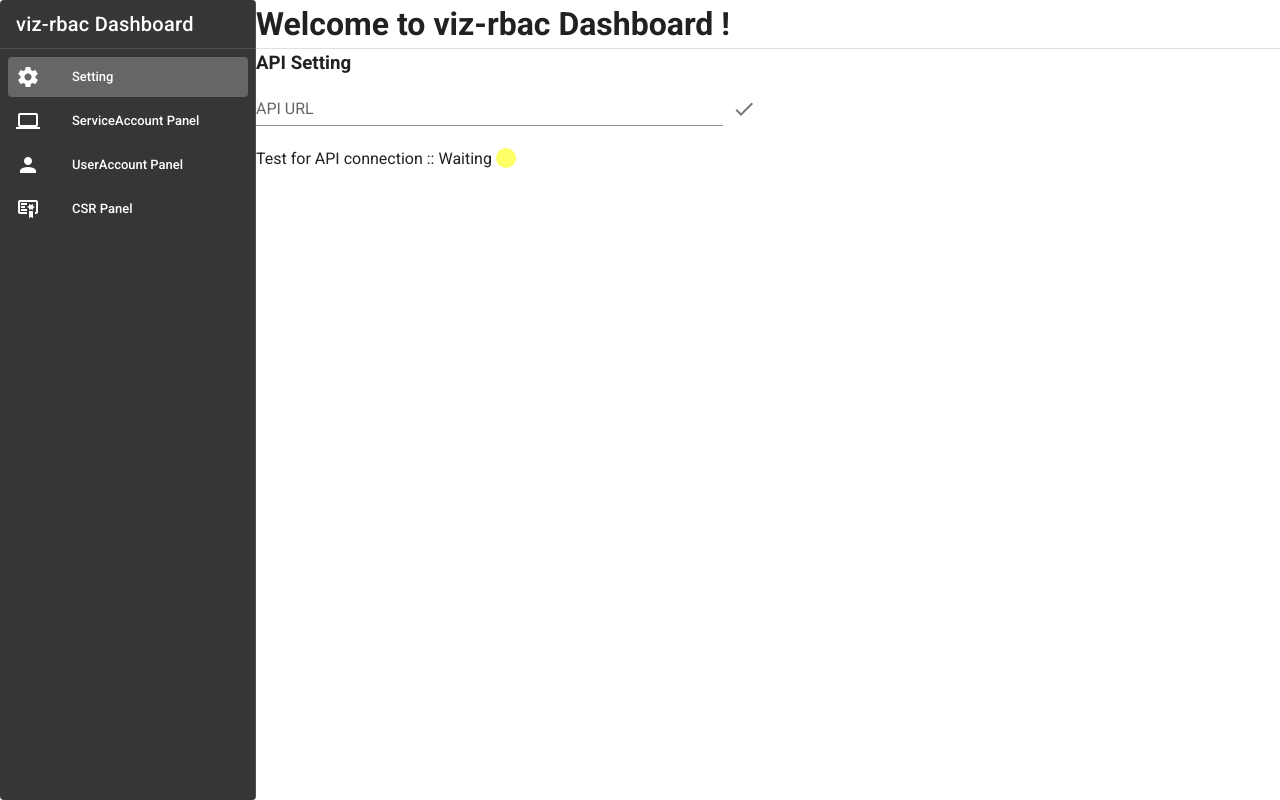
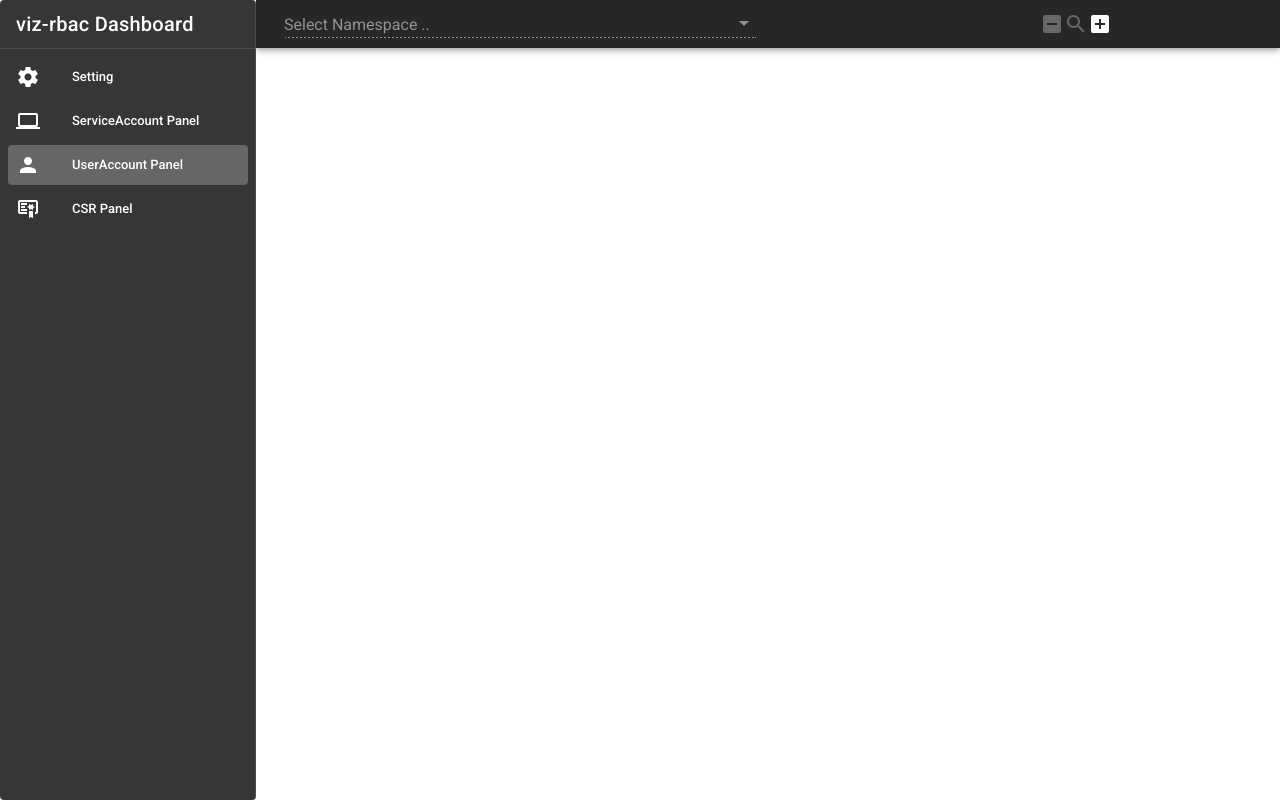
Before and after one commit to freckie/viz-rbac, a Vue app in the folder web/: page /ua in a window 1280 px wide. Before the commit this address led to /setting. Built offline with nearby package versions, Linux system fonts and the light colour scheme; no server answers.

Commit message:
Update: UserAccount Panel

```diff
--- a/web/src/components/dashboard/Heatmap.vue
+++ b/web/src/components/dashboard/Heatmap.vue
@@ -18,12 +18,17 @@ export default {
     getData(heatmapKind, namespace) {
       return new Promise((resolve, reject) => {
         const host = this.$host
-        var _ns
+        var _ns, url
 
         clearHeatmap('#d3-wrapper')
 
         // Axios
-        this.$axios.get(host + '/api/agg/v1/heatmap/' + heatmapKind + '/' + namespace)
+        if (heatmapKind == 'user-ns') {
+          url = host + '/api/agg/v1/heatmap/' + heatmapKind
+        } else {
+          url = host + '/api/agg/v1/heatmap/' + heatmapKind + '/' + namespace
+        }
+        this.$axios.get(url)
           .then((resp) => {
             _ns = resp.data.data
 
@@ -43,33 +48,21 @@ export default {
           })
       })
     },
-    generateHeatmap(heatmapKind, namespace) {
+    clear() {
+      clearHeatmap('#d3-wrapper')
+    },
+    generateHeatmap(heatmapKind, namespace, colorFn) {
       this.heatmapKind = heatmapKind
       this.namespace = namespace
 
       this.getData(heatmapKind, namespace)
         .then(data => {
-          createHeatmap('#d3-wrapper', data, this._calcColor, this._breakString)
+          createHeatmap('#d3-wrapper', data, colorFn, this._breakString)
         })
         .catch((error) => {
           console.log('[ERROR]', error)
           alert('Unexpected error occurred.')
         })
-    },
-        _calcColor(verbs) {
-      // rgb(39, 100, 25)
-      if (verbs == undefined || verbs.length == 0) return '#27641910' // .0
-
-      let verbsSet = new Set(verbs)
-      if (verbsSet.has("delete") || verbsSet.has("deletecollection")) {
-        return '#276419' // 1.00
-      } else if (verbsSet.has("update") || verbsSet.has("create") || verbsSet.has("patch")) {
-        return '#276419a8' // .66
-      } else if (verbsSet.has("get") || verbsSet.has("list") || verbsSet.has("watch")) {
-        return '#27641954' // .33
-      } else {
-        return '#27641907' // .07
-      }
     },
     _breakString(str) {
       const limit = 7
--- a/web/src/router/index.js
+++ b/web/src/router/index.js
@@ -3,6 +3,7 @@ import VueRouter from 'vue-router'
 
 import SettingView from '@/router/views/SettingView.vue'
 import SAPanelView from '@/router/views/SAPanelView.vue'
+import UAPanelView from '@/router/views/UAPanelView.vue'
 
 Vue.use(VueRouter)
 
@@ -24,7 +25,7 @@ const routes = [
   {
     path: '/ua',
     name: 'UserAccount Panel',
-    component: SAPanelView
+    component: UAPanelView
   },
   {
     path: '/csr',
--- a/web/src/router/views/SAPanelView.vue
+++ b/web/src/router/views/SAPanelView.vue
@@ -44,7 +44,7 @@ export default {
   },
   watch: {
     namespace(newVal) {
-      this.$refs.heatmap.generateHeatmap('sa-res', newVal)
+      this.$refs.heatmap.generateHeatmap('sa-res', newVal, this._calcColor)
     }
   },
   mounted() {
@@ -69,6 +69,22 @@ export default {
           console.log('[ERROR]', error)
           alert('Unexpected error.')
         })
+    },
+    _calcColor(verbs) {
+      const colorList = ['#27641907', '#27641954', '#276419a8', '#276419'] // rgb(39, 100, 25)
+
+      if (verbs == undefined || verbs.length == 0) return colorList[0]
+
+      let verbsSet = new Set(verbs)
+      if (verbsSet.has("delete") || verbsSet.has("deletecollection")) {
+        return colorList[3]
+      } else if (verbsSet.has("update") || verbsSet.has("create") || verbsSet.has("patch")) {
+        return colorList[2]
+      } else if (verbsSet.has("get") || verbsSet.has("list") || verbsSet.has("watch")) {
+        return colorList[1]
+      } else {
+        return colorList[0]
+      }
     }
   }
 }
--- /dev/null
+++ b/web/src/router/views/UAPanelView.vue
@@ -0,0 +1,168 @@
+<template>
+  <div>
+    <v-toolbar
+      id="top-bar"
+      absolute
+      dark
+      dense
+      height="48"
+    >
+      <!-- Namespace Control -->
+      <v-col cols="6">
+        <v-select
+          v-model="namespace"
+          :items="namespaces"
+          :disabled="zoomLevel == 0 ? true : false"
+          single-line
+          dense
+          label="Select Namespace .."
+          hide-details
+        >
+        </v-select>
+      </v-col>
+
+      <v-spacer />
+
+      <!-- Zoom Control -->
+      <v-col cols="3">
+        <v-row>
+          <!-- Zoom Out -->
+          <v-col cols="1">
+            <v-btn
+              icon
+              color="white"
+              :disabled="zoomLevel == 0 ? true : false"
+              @click="changeZoomLevel(false)"
+            >
+              <v-icon>mdi-minus-box</v-icon>
+            </v-btn>
+          </v-col>
+
+          <!-- Zoom Icon -->
+          <v-col cols="1">
+            <v-btn icon color="white" disabled>
+              <v-icon>mdi-magnify</v-icon>
+            </v-btn>
+          </v-col>
+
+          <!-- Zoom In -->
+          <v-col cols="1">
+            <v-btn
+              icon
+              color="white"
+              :disabled="zoomLevel == 0 ? false : true"
+              @click="changeZoomLevel(true)"
+            >
+              <v-icon>mdi-plus-box</v-icon>
+            </v-btn>
+          </v-col>
+        </v-row>
+      </v-col>
+    </v-toolbar>
+
+    <div id="heatmap-wrapper">
+      <Heatmap ref="heatmap" />
+    </div>
+  </div>
+</template>
+
+<script>
+import Heatmap from '@/components/dashboard/Heatmap.vue'
+
+export default {
+  name: 'UAPanelView',
+  components: {
+    Heatmap
+  },
+  data: () => {
+    return {
+      zoomLevel: 0,
+      namespace: '',
+      namespaces: ['none']
+    }
+  },
+  watch: {
+    zoomLevel(newLevel) {
+      if (newLevel == 0) {
+        console.log('Changed ZoomLevel successfully :', newLevel)
+        this.generateUserNSHeatmap()
+      } else if (newLevel == 1) {
+        console.log('Changed ZoomLevel successfully :', newLevel)
+        this.setNamespaces()
+      }
+    },
+    namespace(newNS) {
+      this.$refs.heatmap.generateHeatmap('user-res', newNS, this._calcColorForUserRes)
+    }
+  },
+  mounted() {
+    this.generateUserNSHeatmap()
+  },
+  methods: {
+    changeZoomLevel(isZoomIn) {
+      if (isZoomIn) {
+        this.zoomLevel++
+        this.$refs.heatmap.clear()
+      }
+      else this.zoomLevel--
+    },
+    generateUserNSHeatmap() {
+      this.$refs.heatmap.generateHeatmap('user-ns', '', this._calcColorForUserNS)
+    },
+    setNamespaces() {
+      const vm = this
+      const host = this.$host
+
+      if (host == undefined || host == null || host == '') {
+        alert('API Host is not set yet.')
+        this.$router.push('/setting')
+        return
+      }
+
+      this.$axios.get(host + '/api/res/v1/namespaces')
+        .then((resp) => {
+          vm.namespaces = resp.data.data.namespaces
+        })
+        .catch((error) => {
+          console.log('[ERROR]', error)
+          alert('Unexpected error.')
+        })
+    },
+    _calcColorForUserNS(cnt) {
+      const colorList = ['#27641907', '#27641954', '#276419a8', '#276419'] // rgb(39, 100, 25)
+
+      if (cnt == undefined || cnt < 1) return colorList[0]
+      else if (1 <= cnt < 2) return colorList[1]
+      else if (2 <= cnt < 10) return colorList[2]
+      else if (10 <= cnt < 20) return colorList[3]
+      else return colorList[0]
+    },
+    _calcColorForUserRes(verbs) {
+      const colorList = ['#27641907', '#27641954', '#276419a8', '#276419'] // rgb(39, 100, 25)
+
+      if (verbs == undefined || verbs.length == 0) return colorList[0]
+
+      let verbsSet = new Set(verbs)
+      if (verbsSet.has("delete") || verbsSet.has("deletecollection")) {
+        return colorList[3]
+      } else if (verbsSet.has("update") || verbsSet.has("create") || verbsSet.has("patch")) {
+        return colorList[2]
+      } else if (verbsSet.has("get") || verbsSet.has("list") || verbsSet.has("watch")) {
+        return colorList[1]
+      } else {
+        return colorList[0]
+      }
+    }
+  }
+}
+</script>
+
+<style scoped>
+#top-bar {
+  width: 100%;
+}
+
+#heatmap-wrapper {
+  margin-top: 48px;
+}
+</style>
--- a/web/src/utils/heatmap.js
+++ b/web/src/utils/heatmap.js
@@ -98,7 +98,7 @@ const createHeatmap = (wrapperId,
           .attr('class', 'cell')
           .attr('x', (d, i) => cellStartingPoint + i * cellSize + 1*interCellMargin)
           .attr('y', yValue)
-          .attr('data-verbs', d => d == undefined ? JSON.stringify([]) : JSON.stringify(d))
+          .attr('data-verbs', d => d == undefined ? JSON.stringify(null) : JSON.stringify(d))
           .attr('data-xlabel', (d, i) => xlabels[i])
           .attr('data-ylabel', ylabels[j])
           .attr('width', cellSize - 1*interCellMargin)
```
